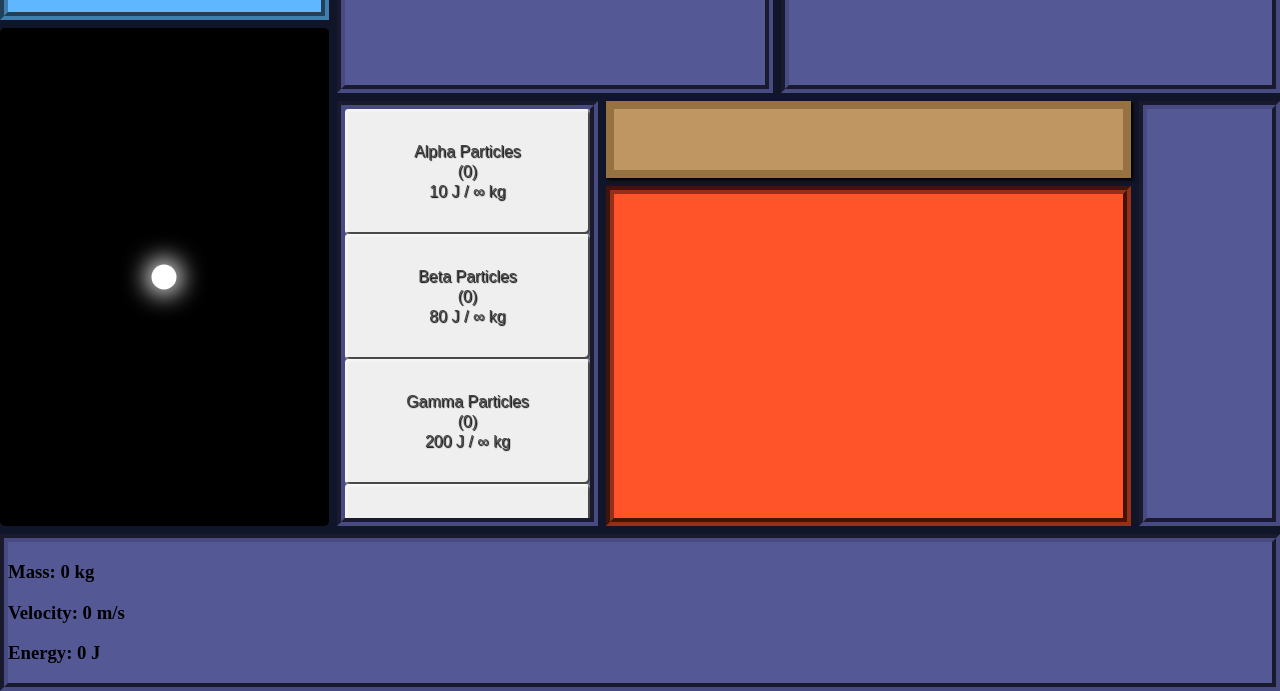
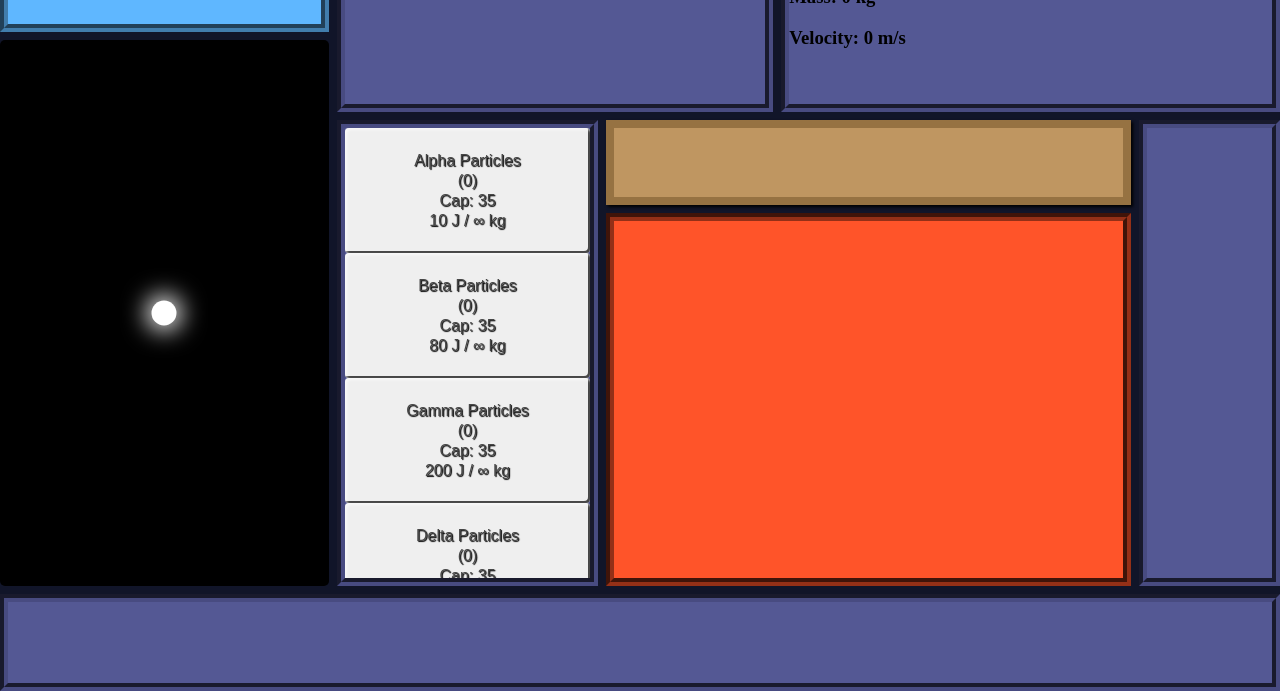
Before and after one commit to UFmichael/Summer-Game-Jam-2023-Backup, a plain HTML site: page index.html in a window 1280 px wide. Shown: the part 109-800 px from the top of the page. Drawn offline with Linux system fonts and the light colour scheme.

Commit message:
Added more shop particles

```diff
--- a/index.html
+++ b/index.html
@@ -8,19 +8,21 @@
         <div class="container">
             <div id="c">c = 299,792,458 m/s</div>
             <div class="title">Game Title</div>
-            <div class="resources"></div>
+            <div class="resources">
+                <h3 id="energy"></h3>
+            </div>
             <div id="particle_display">
                 <div id="main_particle" class="clickable dot" style="height: 25px; width: 25px;"></div>
             </div>
-            <div class="energy_display"></div>
+            <div class="energy_display">
+                <h3 id="mass"></h3>
+                <h3 id="velocity"></h3>
+            </div>
             <div id="milestone_upgrades"></div>
             <div class="settings"></div>
             <div id="particle_shop"></div>
             <div class="relativity"></div>
             <div class="b_border">
-                <h3 id="mass"></h3>
-                <h3 id="velocity"></h3>
-                <h3 id="energy"></h3></div>
           </div>
     </body>
 </html>
--- a/main.js
+++ b/main.js
@@ -6,6 +6,8 @@ var collisionSpeed = 500
 
 var mainParticleSize = 25
 var clickParticleMass = 1
+
+var particleCap = 35
 
 var mass_doc, energy_doc, velocity_doc
 
@@ -29,11 +31,29 @@ var particleData = {
         symbol: "γ",
     },
     delta: {
-        color: " #a6ff00",
+        color: "#a6ff00",
         size: 16,
         mass: 100,
         symbol: "δ",
-    }
+    },
+    epsilon: {
+        color: "#85fbff",
+        size: 17,
+        mass: 500,
+        symbol: "ε",
+    },
+    zeta: {
+        color: "#5c1100",
+        size: 8,
+        mass: 2000,
+        symbol: "ζ",
+    },
+    eta: {
+        color: "#bf00ff",
+        size: 14,
+        mass: 10000,
+        symbol: "η",
+    },
 }
 
 var milestoneData = {
@@ -52,7 +72,7 @@ var milestoneData = {
     alpha1: {
         bought: false,
         cost: 35,
-        unlockCost: 10,
+        unlockCost: 1,
         unit: "Alpha Particles",
         resource: "alpha",
         title: "A worthy sacrifice",
@@ -89,7 +109,7 @@ var milestoneData = {
 
 const milestoneFunctions = {
     vel1: () => resources.velocity++,
-    alpha1: () => particleData.alpha.mass *= 2,
+    alpha1: () => { particleData.alpha.mass *= 2; removeAllParticles("alpha"); costs.alpha = costFunc.alpha()},
     click1: () => clickParticleMass *= 2,
     vel2: () => resources.velocity++,
 }
@@ -102,6 +122,9 @@ var resources = {
     beta: 0,
     gamma: 0,
     delta: 0,
+    epsilon: 0,
+    zeta: 0,
+    eta: 0,
 }
 
 var activeParticles = {
@@ -109,24 +132,29 @@ var activeParticles = {
     beta: 0,
     gamma: 0,
     delta: 0,
+    epsilon: 0,
+    zeta: 0,
+    eta: 0,
 }
 
-var costQuant = {
-    u1: 0,
-    u2: 0,
-    u3: 0,
-    u4: 0,
+var costFunc = {
+    alpha: () => 10 * Math.pow(1.1, resources.alpha),
+    beta: () => 80 * Math.pow(1.12, resources.beta),
+    gamma: () => 200 * Math.pow(1.15, resources.gamma),
+    delta: () => 1000 * Math.pow(1.19, resources.delta),
+    epsilon: () => 5000 * Math.pow(1.24, resources.epsilon),
+    zeta: () => 25000 * Math.pow(1.3, resources.zeta),
+    eta: () => 100000 * Math.pow(1.37, resources.eta),
 }
 
-var costData = {
-    _u1: () => 10 * Math.pow(1.1, costQuant.u1),
-    u1: 10,
-    _u2: () => 80 * Math.pow(1.12, costQuant.u2),
-    u2: 80,
-    _u3: () => 200 * Math.pow(1.15, costQuant.u3),
-    u3: 200,
-    _u4: () => 1000 * Math.pow(1.19, costQuant.u4),
-    u4: 1000,
+var costs = {
+    alpha: costFunc.alpha(),
+    beta: costFunc.beta(),
+    gamma: costFunc.gamma(),
+    delta: costFunc.delta(),
+    epsilon: costFunc.epsilon(),
+    zeta: costFunc.zeta(),
+    eta: costFunc.eta(),
 }
 
 var kineticEnergy = (mass=resources.mass, velocity=resources.velocity) => 0.5 * mass * velocity * velocity;
@@ -262,12 +290,11 @@ function updateDisplayBoard(deltaTime) {
         if (y0 <= y1 + diff/2 && y0 >= y1 - diff/2 && x0 <= 50) {
             removeAfter.push(particle)
             resources.mass += particle.mass
-            console.log(particle.mass)
         } else if (x0 < 0) {
             removeAfter.push(particle)
         } else {
-            while (particle.velocity/0.95 < resources.velocity) {
-                particle.velocity += 1
+            if (particle.velocity/0.93 < resources.velocity) {
+                particle.velocity = resources.velocity * (0.93 + 14*Math.random()/100)
             }
 
             particle.style.left = (-50*collisionSpeed*particle.velocity * deltaTime/displayData.width.replace("px", "") + x0) + "%"
@@ -294,8 +321,6 @@ function initializeParticleShopHTML() {
     let container = document.getElementById("particle_shop")
 
     for (var i = 0; i < allParticles.length; i++) {
-        let name = allParticles[i]
-
         let button = document.createElement("button")
 
         button.id = "particle_upgrade" + (i+1)
@@ -386,17 +411,17 @@ function onClick(event) {
         particlesToCollide.push(part)
     } else if (id.slice(0, 16) == "particle_upgrade") {
         let names = allParticles
-        let costs = Object.values(costData)
 
         let i = parseInt(id.slice(16))-1
 
-        if (energy(resources.mass, resources.velocity) >= costs[2*i+1]) {
-            resources.mass -= invKineticEnergy(costs[2*i+1], resources.velocity)
-            resources[names[i]]++
-            costQuant["u" + (i+1)]++
-            costData["u" + (i+1)] = costData["_u" + (i+1)]()
+        let name = names[i]
 
-            unlockMilestones(names[i])
+        if (energy(resources.mass, resources.velocity) >= costs[name] && resources[name] < particleCap) {
+            resources.mass -= invKineticEnergy(costs[name], resources.velocity)
+            resources[name]++
+            costs[name] = costFunc[name]()
+
+            unlockMilestones(name)
         }
     } else if (cls[1] == "milestone_button") {
         milestoneUpgrade(id)
@@ -479,20 +504,19 @@ function updateMilestoneDisplay(elm) {
 function updateButtonText() {
     let updateMassCost = true
     let massCost = "∞"
-    let costs = Object.values(costData)
 
     if (resources.velocity == 0)
         updateMassCost = false
 
     for (var i = 0; i < allParticles.length; i++) {
-        let cost = numDisplay(costs[2*i+1])
         let name = allParticles[i]
+        let cost = numDisplay(costs[name])
 
         if (updateMassCost) {
             massCost = numDisplay(invKineticEnergy(cost, resources.velocity))
         }
 
-        document.getElementById("particle_upgrade" + (i+1)).innerHTML = name.charAt(0).toUpperCase() + name.slice(1) + " Particles<br>("+resources[name]+")<br>" +cost+ " J / " + massCost + " kg"
+        document.getElementById("particle_upgrade" + (i+1)).innerHTML = name.charAt(0).toUpperCase() + name.slice(1) + " Particles<br>("+resources[name]+")<br>Cap: " + particleCap + "<br>" +cost+ " J / " + massCost + " kg"
     }
 }
 
@@ -557,7 +581,7 @@ function createParticlesIfAvailable() {
         for (var i = 0; i < min; i++) {
             var part = createParticle(data.color, data.size, data.mass)
 
-            part.velocity = resources.velocity * (0.95 + Math.random()/10)
+            part.velocity = resources.velocity * (0.93 + 14*Math.random()/100)
             part.name = name
 
             display.appendChild(part)
@@ -566,6 +590,20 @@ function createParticlesIfAvailable() {
         }
 
         activeParticles[name] += min
+    }
+}
+
+function removeAllParticles(name) {
+    let removeAfter = []
+
+    for (var i = 0; i < particlesToDrift.length; i++)
+        if (particlesToDrift[i].name == name)
+            removeAfter.push(particlesToDrift[i])
+
+    for (var i = 0; i < removeAfter.length; i++) {
+        var del = particlesToDrift.splice(particlesToDrift.indexOf(removeAfter[i]), 1)
+        activeParticles[del[0].name]--
+        discardElement(del[0])
     }
 }
 
```
